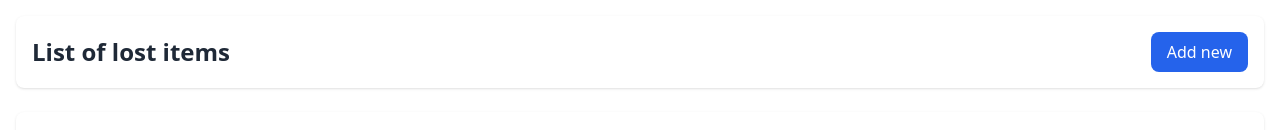
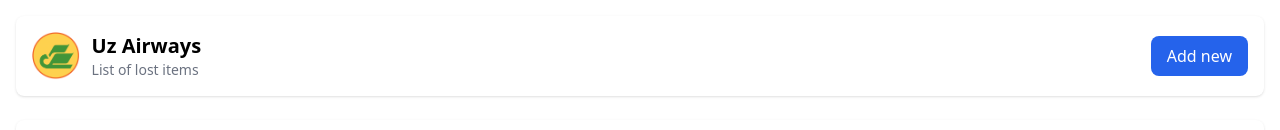
Before and after one commit to Numonov01/Lost-items, a React (Vite) app: page / in a window 1280 px wide. Shown: the top 130 px of the page. Built offline with nearby package versions, Linux system fonts and the light colour scheme; no server answers.

Commit message:
logo changed

```diff
--- a/index.html
+++ b/index.html
@@ -2,7 +2,7 @@
 <html lang="en">
   <head>
     <meta charset="UTF-8" />
-    <link rel="icon" href="/favicon.ico" />
+    <link rel="icon" href="./src/logo/airlines-logo.png" />
     <meta name="viewport" content="width=device-width, initial-scale=1.0" />
     <title>Vite + React + Tailwind</title>
   </head>
--- a/src/pages/ItemsListPage.tsx
+++ b/src/pages/ItemsListPage.tsx
@@ -69,7 +69,17 @@ const ItemsListPage: React.FC<ItemsListPageProps> = ({
   return (
     <div className="container mx-auto p-4">
       <div className="flex justify-between items-center mb-6 bg-white rounded-lg shadow p-4">
-        <h1 className="text-2xl font-bold text-gray-800">List of lost items</h1>
+        <div className="flex items-center">
+          <img
+            src="./src/logo/airlines-logo.png"
+            alt="airlines"
+            className="h-12 mr-3"
+          />
+          <div>
+            <h2 className="text-xl font-bold">Uz Airways</h2>
+            <p className="text-gray-500 text-sm">List of lost items</p>
+          </div>
+        </div>
         <Link
           to="/add"
           className="bg-blue-600 text-white py-2 px-4 rounded-lg hover:bg-blue-700 transition-colors"
```
Also changed, not shown: src/logo/airlines-logo.png (added).
